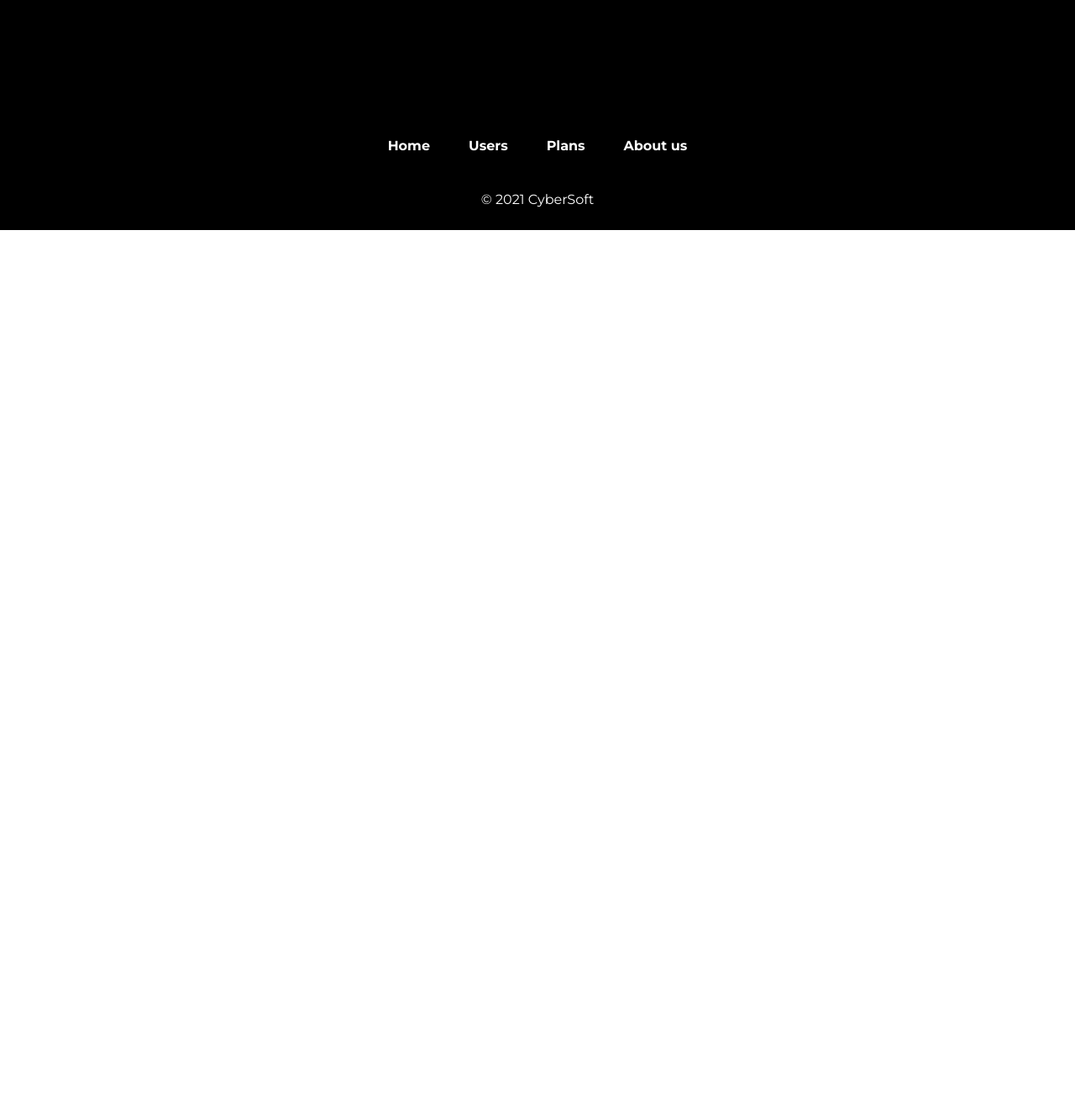
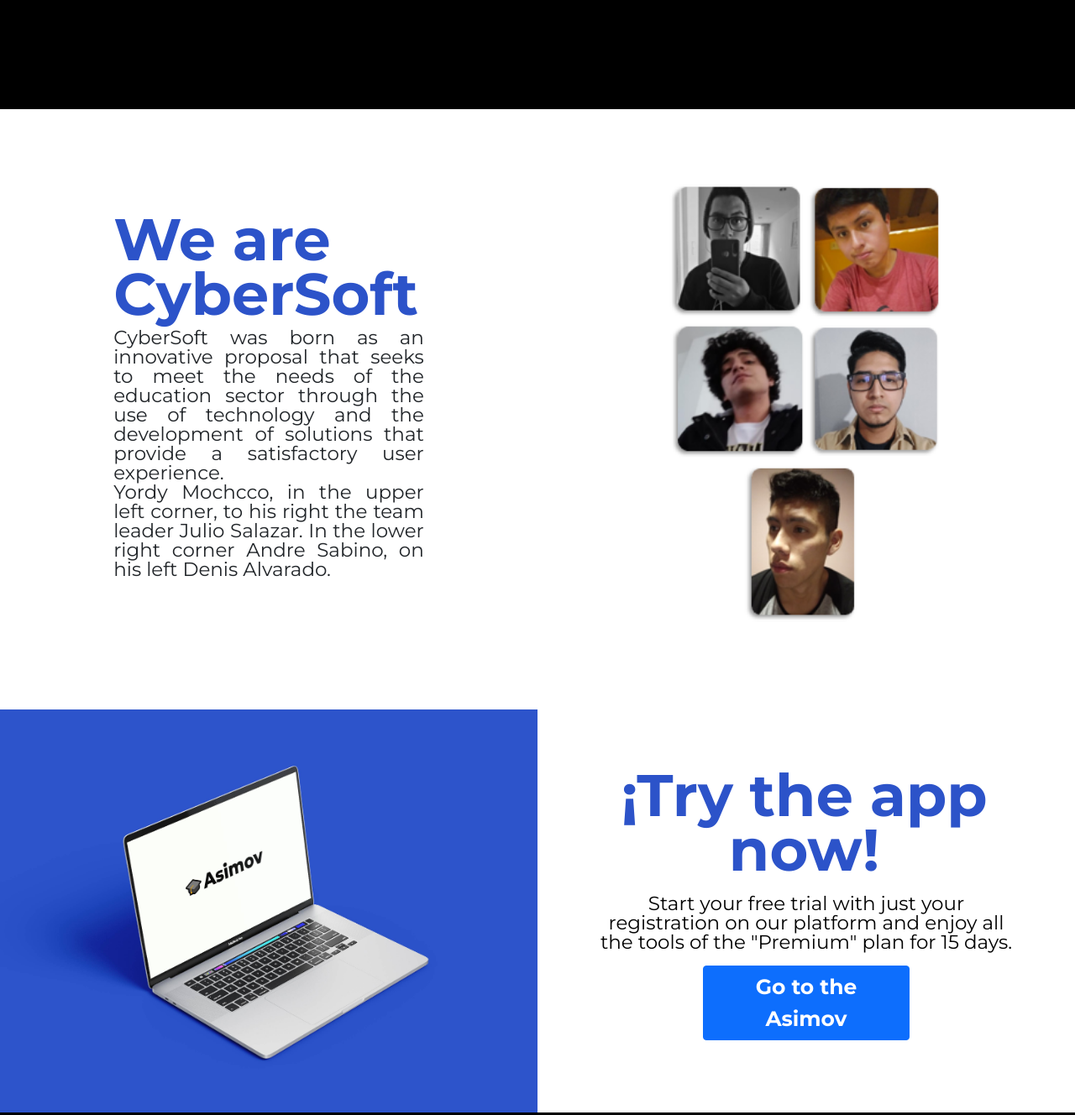
Before and after one commit to oscar14pm/landing-page-asimov, a plain HTML site: page index.html in a window 1280 px wide. Shown: the part 2101-3429 px from the top of the page at 84% size. Before the commit the page ends 2375 px from the top, so only its background shows below. Drawn offline with nearby package versions, Linux system fonts and the light colour scheme.

Commit message:
Add sections 5 y 6

```diff
--- a/css/styles.css
+++ b/css/styles.css
@@ -84,6 +84,44 @@ body nav li {
     line-height: 25px;
 }
 
+/* Section 5 */
+.tf_five{
+    padding: 20% 20%;
+}
+.tf_five h1 {
+    font-weight: bold;
+    font-size: 70px;
+    padding-right: 5px;
+    line-height: 65px;
+}
+.tf_five p {
+    font-size: 23px;
+    line-height: 23px;
+}
+/* Section 6*/
+.td_six {
+    padding: 0px;
+}
+
+.tf_six{
+    padding: 10% 10%;
+}
+.tf_six h1 {
+    font-weight: bold;
+    font-size: 70px;
+    padding-right: 5px;
+    line-height: 65px;
+}
+.tf_six p {
+    font-size: 23px;
+    line-height: 23px;
+    margin-top: 20px;
+}
+.tf_six a {
+    font-size: 25px;
+    font-weight: bold;
+}
+
 /* Footer */
 footer{
     background-color: black;
--- a/index.html
+++ b/index.html
@@ -121,6 +121,53 @@
                     </figure>
                 </div>
             </div>
+            <!-- Section 5 -->
+            <div class="row">
+                <div id="about-us" class="col-md-6 left">
+                    <figure class="tf_five">
+                        <h1 style="color: #2C53C9">
+                            We are CyberSoft
+                        </h1>
+                        <p style="text-align: justify;">
+                            CyberSoft was born as an innovative proposal that seeks to meet the needs
+                            of the education sector through the use of technology and the development
+                            of solutions that provide a satisfactory user experience.<br>
+                            Yordy Mochcco, in the upper left corner, to his right the team leader
+                            Julio Salazar. In the lower right corner Andre Sabino, on his left Denis
+                            Alvarado.
+                        </p>
+                    </figure>
+                </div>
+                <div class="col-md-6">
+                    <figure>
+                        <img src="images/about-us.png" class="img-fluid float-right" width="650px" alt="...">
+                    </figure>
+
+                </div>
+            </div>
+
+            <!-- Section 6 -->
+            <div class="row">
+                <div id="action" class="col-md-6 left td_six">
+                    <img src="images/Free_MacBook_Pro.jpg" class="img-fluid" alt="...">
+                </div>
+                <div class="col-md-6 right">
+                    <figure class="tf_six">
+                        <h1 style="color: #2C53C9; text-align: center">
+                            ¡Try the app now!
+                        </h1>
+                        <p style="color: black; text-align: center">
+                            Start your free trial with just your registration on our platform and enjoy
+                            all the tools of the "Premium" plan for 15 days.
+                        </p>
+                        <div class="d-grid gap-2 col-6 mx-auto">
+                            <a class="btn btn-primary" role="button">
+                                Go to the Asimov
+                            </a>
+                        </div>
+                    </figure>
+                </div>
+            </div>
         </div>
     </body>
 
```
Also changed, not shown: images/Free_MacBook_Pro.jpg (added), images/about-us.png (added).
